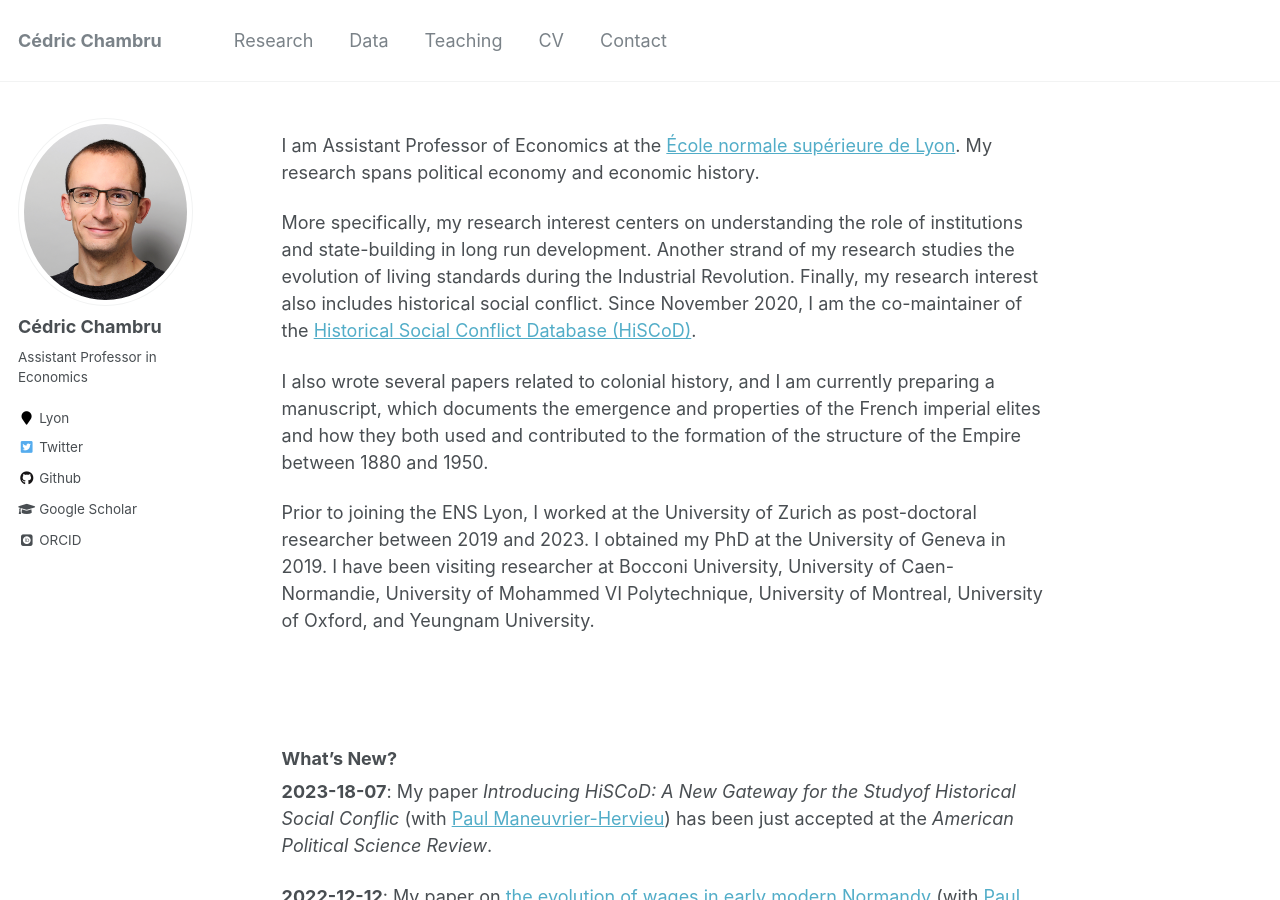
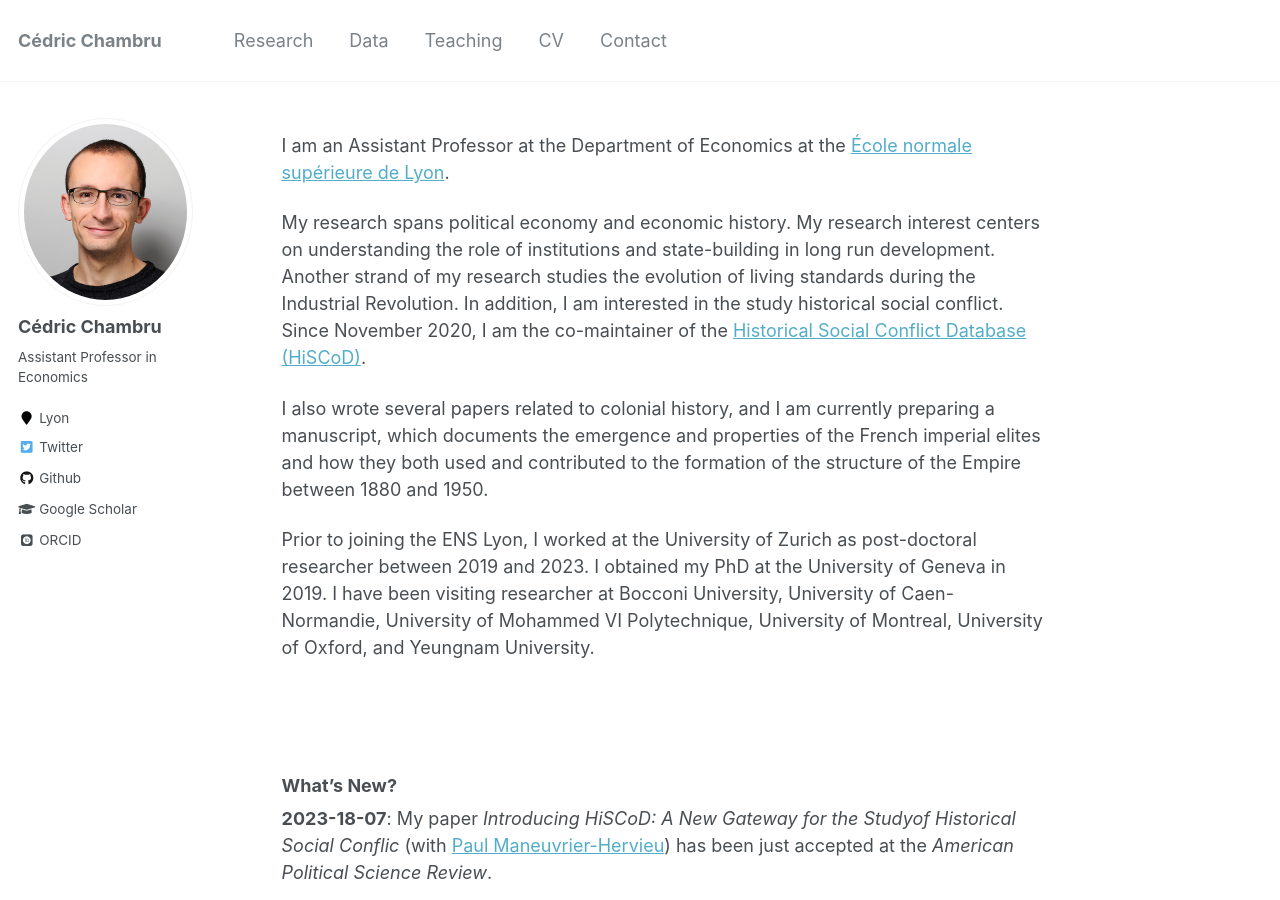
Before and after one commit to CedricChambru/CedricChambru.github.io, a Jekyll site: the page built from _pages/about.md, in a window 1280 px wide and 900 px high. Built offline with Jekyll 4.4.1, drawn with Linux system fonts in a browser that asks for light colours; some web fonts are replaced.

Commit message:
Update about.md

```diff
--- a/_pages/about.md
+++ b/_pages/about.md
@@ -8,9 +8,9 @@ redirect_from:
   - /about.html
 ---
 
-I am Assistant Professor of Economics at the [École normale supérieure de Lyon](http://economie.ens-lyon.fr). My research spans political economy and economic history.
+I am an Assistant Professor at the Department of Economics at the [École normale supérieure de Lyon](http://economie.ens-lyon.fr).
 
-More specifically, my research interest centers on understanding the role of institutions and state-building in long run development. Another strand of my research studies the evolution of living standards during the Industrial Revolution. Finally, my research interest also includes historical social conflict. Since November 2020, I am the co-maintainer of the [Historical Social Conflict Database (HiSCoD)](https://www.unicaen.fr/hiscod/?locale=en).
+My research spans political economy and economic history. My research interest centers on understanding the role of institutions and state-building in long run development. Another strand of my research studies the evolution of living standards during the Industrial Revolution. In addition, I am interested in the study historical social conflict. Since November 2020, I am the co-maintainer of the [Historical Social Conflict Database (HiSCoD)](https://www.unicaen.fr/hiscod/?locale=en).
 
 I also wrote several papers related to colonial history, and I am currently preparing a manuscript, which documents the emergence and properties of the French imperial elites and how they both used and contributed to the formation of the structure of the Empire between 1880 and 1950.
 
```
